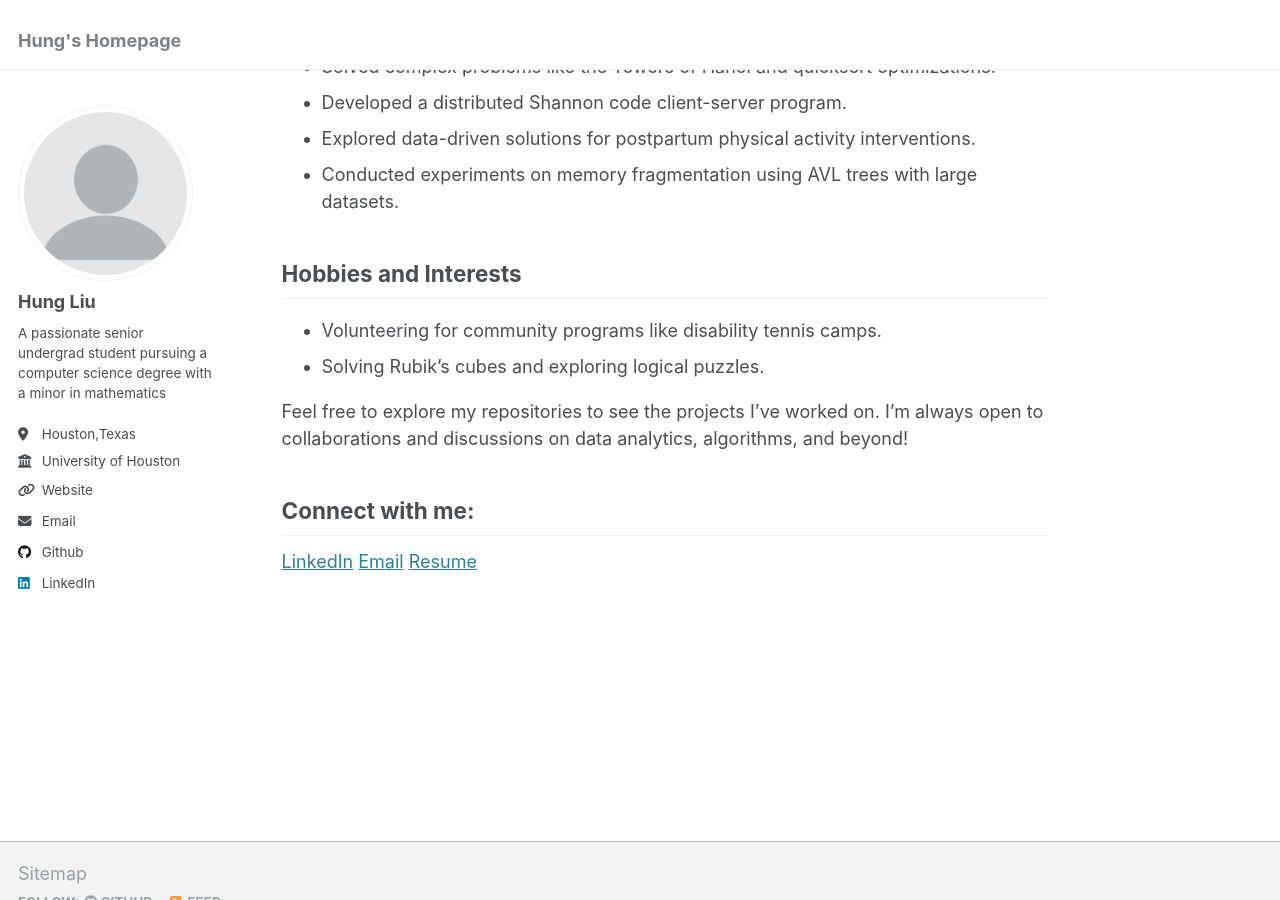
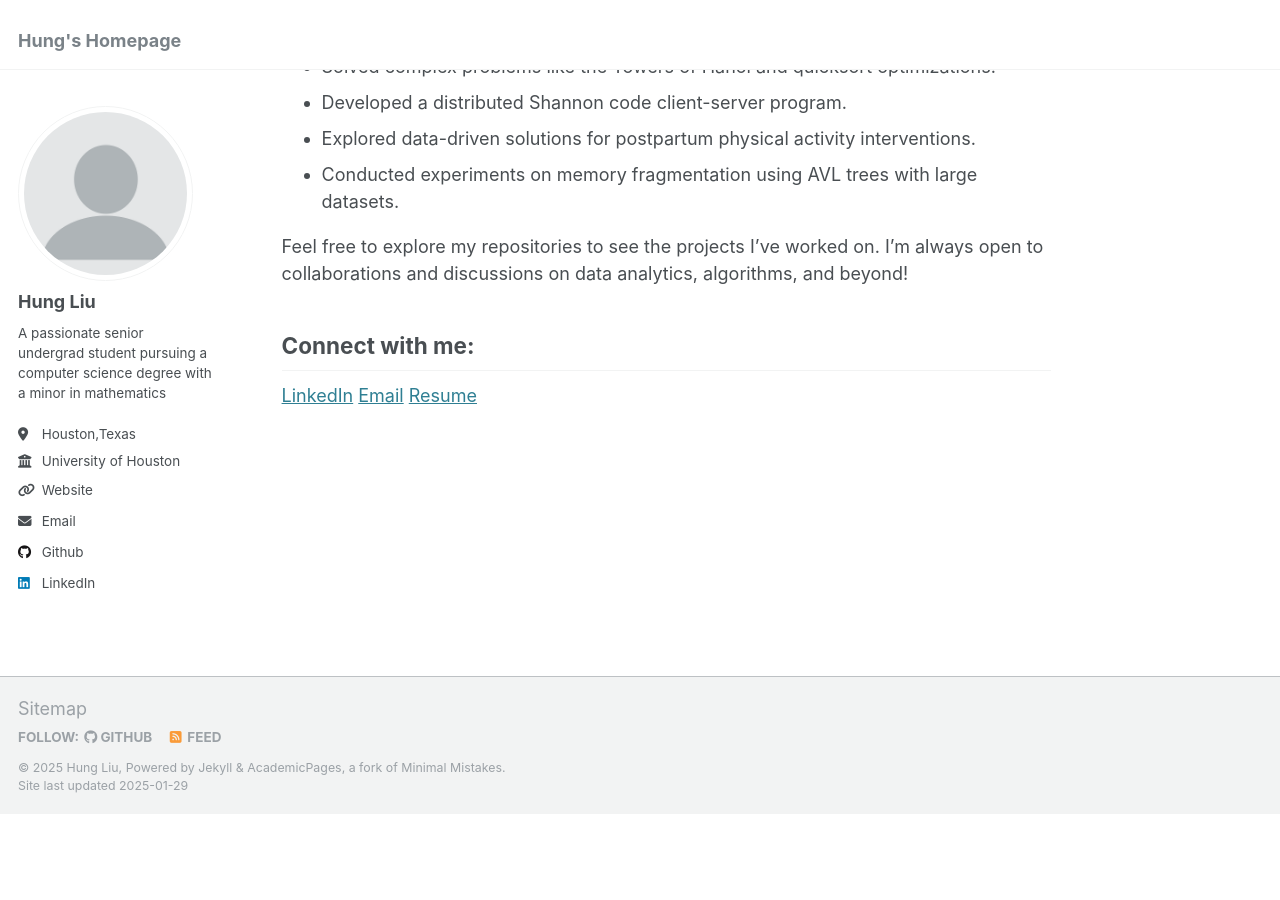
Before and after one commit to sunnySKL/sunnySKL.github.io, a Jekyll site: the page built from _pages/about.md, in a window 1280 px wide and 900 px high, scrolled down 816 px. Built offline with Jekyll 4.4.1, drawn with Linux system fonts in a browser that asks for light colours; after the commit the page ends 1630 px from its top, so only the background shows below that.

Commit message:
Update about.md

```diff
--- a/_pages/about.md
+++ b/_pages/about.md
@@ -28,9 +28,6 @@ Hi, I'm **Hung Liu**, a seninor ungraduate pursing a Bachelor of Computer Scienc
 - Explored data-driven solutions for postpartum physical activity interventions.
 - Conducted experiments on memory fragmentation using AVL trees with large datasets.
 
-## Hobbies and Interests
-- Volunteering for community programs like disability tennis camps.
-- Solving Rubik's cubes and exploring logical puzzles.
 
 Feel free to explore my repositories to see the projects I’ve worked on. I’m always open to collaborations and discussions on data analytics, algorithms, and beyond!
 
```
